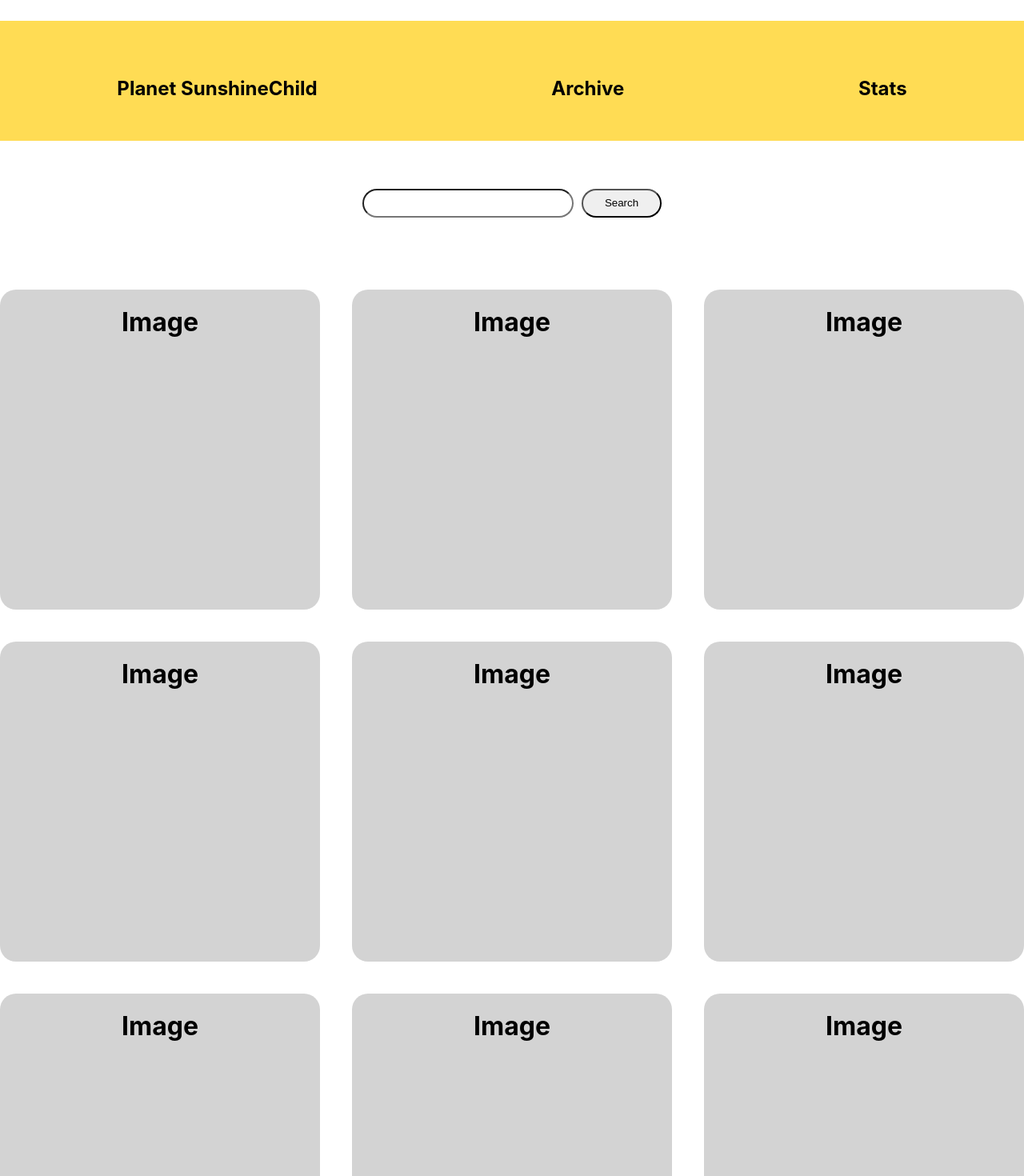
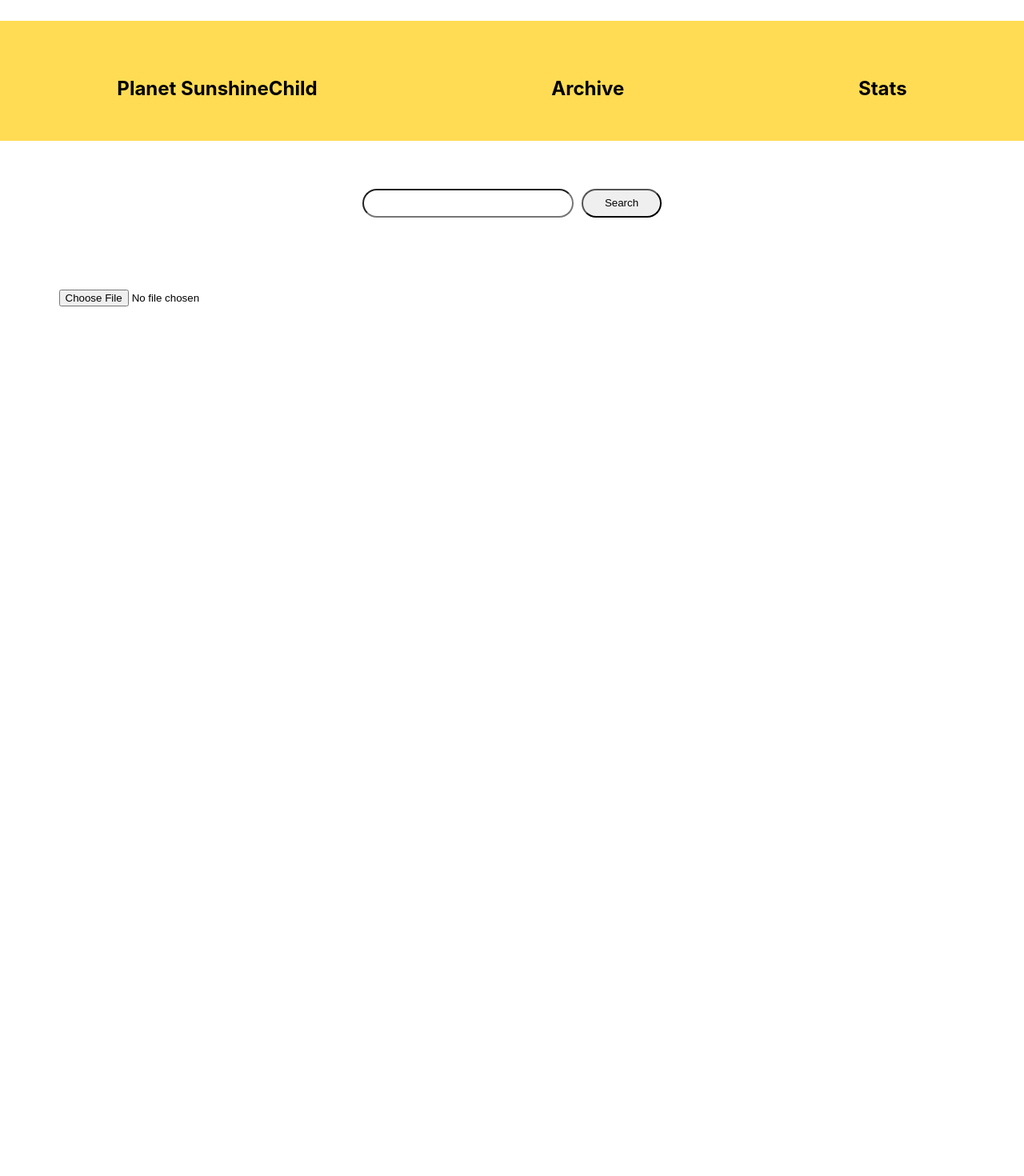
Before and after one commit to MagariMike/planet-sunshine-child, a React (Create React App) app: page / in a window 1280 px wide. Shown: the top 1470 px of the page at 80% size. Built offline with nearby package versions, Linux system fonts and the light colour scheme.

Commit message:
firebase config added, Upload Form, useStorage Hook - not working

```diff
--- a/package.json
+++ b/package.json
@@ -6,6 +6,7 @@
     "@testing-library/jest-dom": "^5.16.5",
     "@testing-library/react": "^13.4.0",
     "@testing-library/user-event": "^13.5.0",
+    "firebase": "^9.22.2",
     "react": "^18.2.0",
     "react-dom": "^18.2.0",
     "react-scripts": "5.0.1",
--- a/src/components/ImageTile.js
+++ b/src/components/ImageTile.js
@@ -1,10 +1,18 @@
 import React from 'react'
 import "../styles/image-tile.css"
 
+
+
+
 const ImageTile = () => {
+
+
+
+
+
   return (
     <div id="image-tile">
-      <h1>Image</h1>
+      <img></img>
     </div>
   )
 }
--- /dev/null
+++ b/src/components/ProgressBar.js
@@ -0,0 +1,15 @@
+import React from "react";
+import useStorage from "./hooks/useStorage";
+
+const ProgressBar = ({file, setFile }) => {
+
+    const { url, progress } = useStorage(file)
+    console.log(progress, url)
+
+    return (
+        <div className="progress-bar">progress</div>
+    )
+
+}
+
+export default ProgressBar
--- /dev/null
+++ b/src/components/UploadForm.js
@@ -0,0 +1,37 @@
+import React, { useState } from 'react'
+import ProgressBar from './ProgressBar';
+import "../styles/upload-form.css"
+
+const UploadForm = () => {
+
+    const [ file, setFile ] = useState(null);
+    const [ error, setError ] = useState(null);
+
+    const types = ['image/png', 'image/jpeg']
+
+    const changeHandler = (e) => {
+        let selected = e.target.files[0];
+        console.log(selected)
+        if(selected && types.includes(selected.type)) {
+            setFile(selected)
+            setError('')
+        } else {
+            setFile(null)
+            setError('Please select an acceptable image type (PNG or JPEG)')
+        }
+    };
+  return (
+    <form id="upload-form">
+        <input type="file" onChange={changeHandler}></input>
+        <div>
+            <div className='output'>
+                { error && <div className='error'>{error}</div>}
+                { file && <div>{file.name}</div>}
+                { file && <ProgressBar file={file} setFile={setFile}/> }
+            </div>
+        </div>
+    </form>
+  )
+}
+
+export default UploadForm
--- a/src/components/componentPages/Archive.js
+++ b/src/components/componentPages/Archive.js
@@ -2,8 +2,16 @@ import React from 'react'
 import "../../styles/archive.css"
 import ImageTile from '../ImageTile'
 import NavBar from '../NavBar'
+import UploadForm from '../UploadForm'
+
+// import { useEffect, useState } from "react"
+// import { db } from '../firebase/config'
+// import { collection, getDocs } from 'firebase/firestore'
+
+
 
 const Archive = () => {
+
   return (
 
     <div id='archive-container'>
@@ -13,15 +21,9 @@ const Archive = () => {
           <button id="search-button"type="button">Search</button>
         </div>
         <div id="image-tile-container">
-          <ImageTile/>
-          <ImageTile/>
-          <ImageTile/>
-          <ImageTile/>
-          <ImageTile/>
-          <ImageTile/>
-          <ImageTile/>
-          <ImageTile/>
-          <ImageTile/>
+
+          <UploadForm/>
+
         </div>
     </div>
 
--- /dev/null
+++ b/src/components/firebase/config.js
@@ -0,0 +1,26 @@
+import { initializeApp } from "firebase/app";
+import { getStorage, ref } from "firebase/storage";
+import { getFirestore } from "firebase/firestore";
+
+
+
+const firebaseConfig = {
+    apiKey: "AIzaSyBskTdEI08BoXTtpU6b_fSsugb18D6ELx4",
+    authDomain: "planet-sunshinechild-archive.firebaseapp.com",
+    projectId: "planet-sunshinechild-archive",
+    storageBucket: "planet-sunshinechild-archive.appspot.com",
+    messagingSenderId: "16709757841",
+    appId: "1:16709757841:web:73d73157cc72a3579b0830",
+
+  };
+
+
+const app = initializeApp(firebaseConfig)
+const storage = getStorage(app);
+const storageRef = ref(storage)
+const db = getFirestore(app);
+
+
+
+
+export { app, storage, storageRef, db }
--- /dev/null
+++ b/src/components/hooks/useStorage.js
@@ -0,0 +1,32 @@
+
+import { useState, useEffect } from "react";
+import { storage, storageRef } from "../firebase/config"
+
+const useStorage = (file) => {
+    const [ progress, setProgress] = useState(0);
+    const [ error, setError ] = useState(null);
+    const [ url, setUrl ] = useState(null)
+
+
+    useEffect(() => {
+
+        //references
+        const storageRef = storage.ref(file.name);
+        // storageRef(file.name)
+        storageRef.put(file).on('state_changed', (snap) => {
+            let percentage = (snap.bytesTransferred / snap.totalBytes) * 100;
+            setProgress(percentage)
+        }, (err) => {
+            setError(err);
+        }, async () => {
+            const url = await storageRef.getDownloadURL()
+            setUrl(url)
+        })
+    }, [file])
+
+    return (
+        {progress, url, error }
+    )
+}
+
+export default useStorage
--- /dev/null
+++ b/src/styles/upload-form.css
@@ -0,0 +1,8 @@
+#upload-form {
+    display: flex;
+    justify-content: center;
+}
+
+.output {
+    margin: auto;
+}
```
Also changed, not shown: 1 other file (tests, documents, lock files or other folders).
